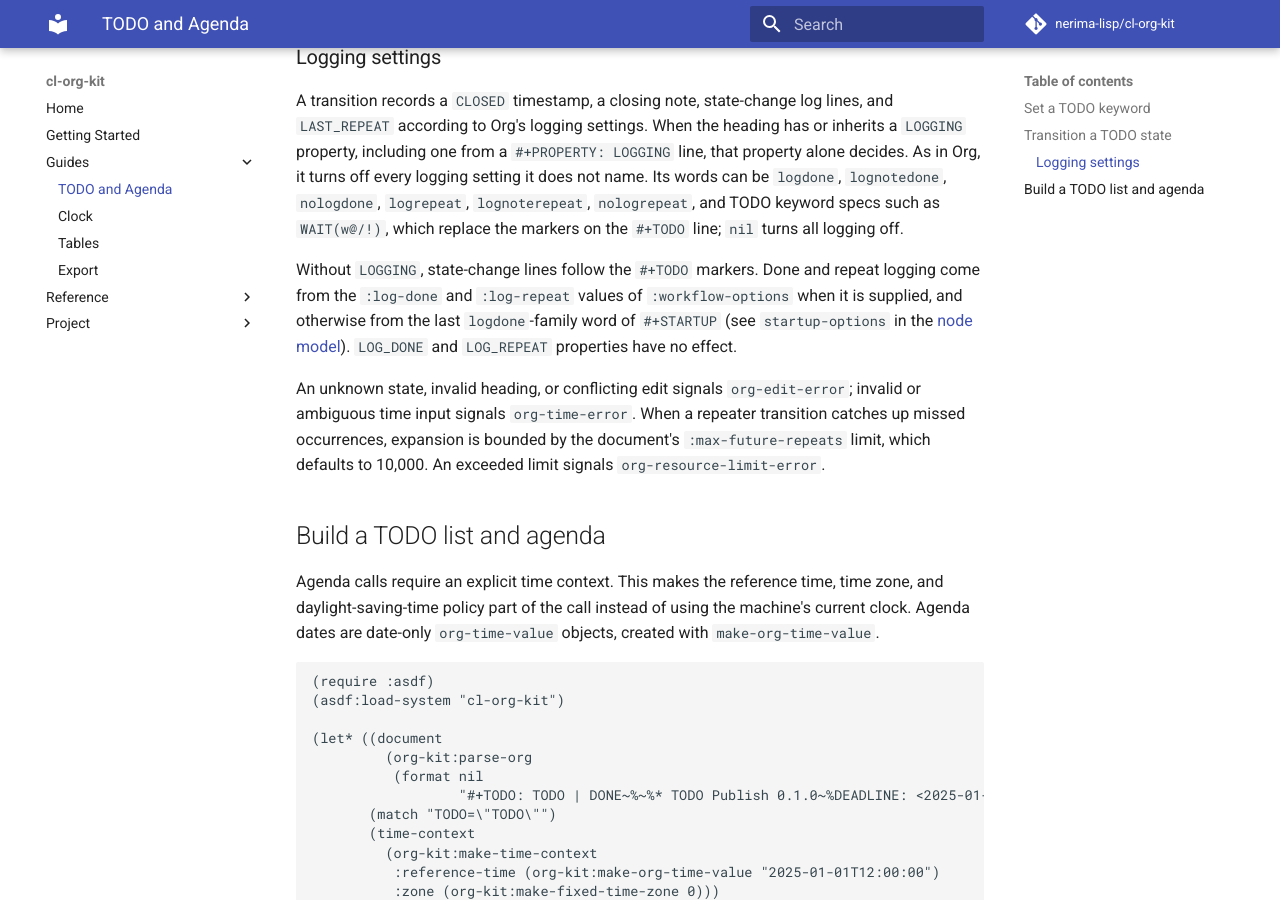
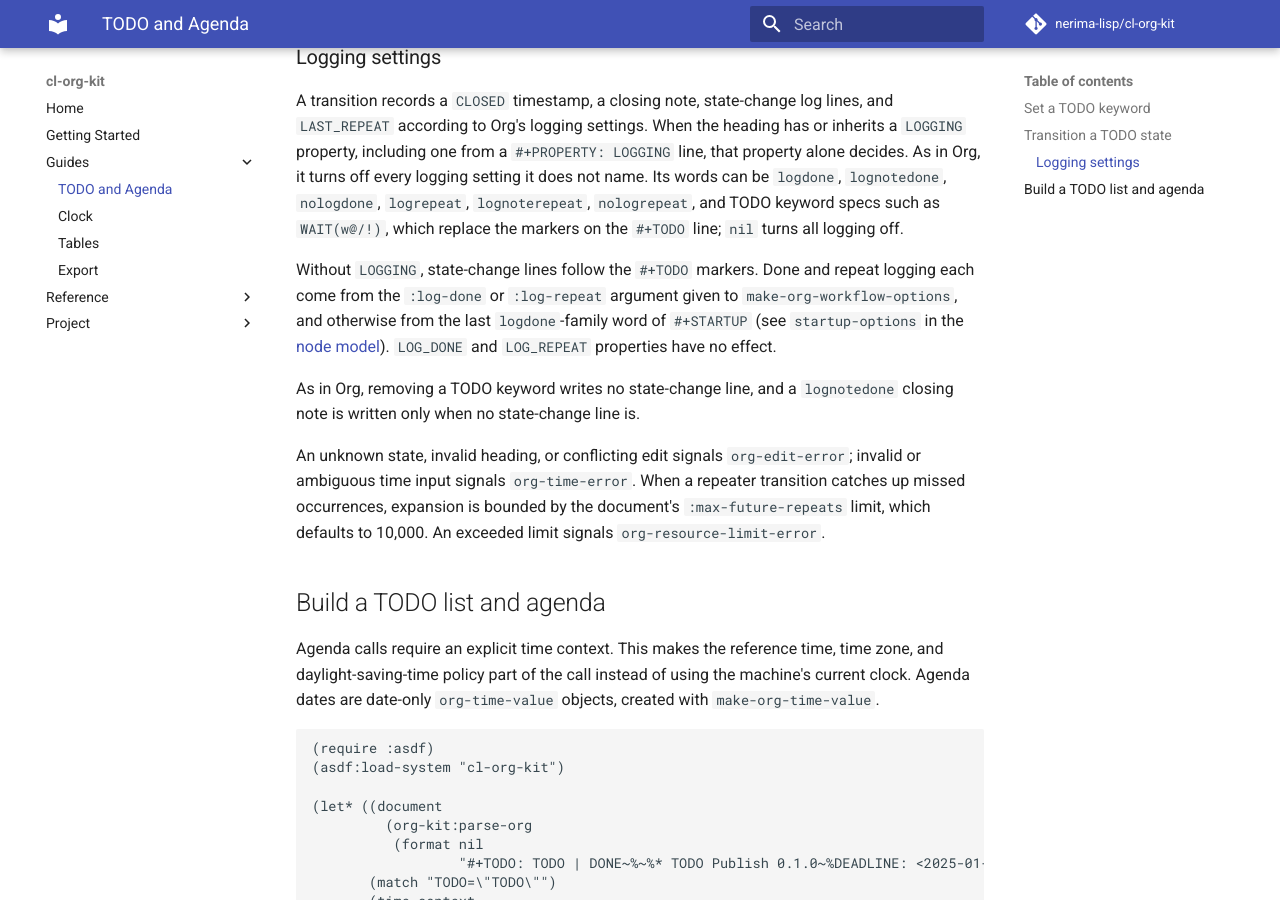
Before and after one commit to nerima-lisp/cl-org-kit, an MkDocs documentation site: the page built from docs/src/guides/todo-agenda.md, in a window 1280 px wide and 900 px high, scrolled down 1574 px. Built offline with MkDocs 1.6.1 and Material for MkDocs 9.7.7, drawn with Linux system fonts in a browser that asks for light colours; comment, search, counter and statistics services are not loaded.

Commit message:
fix(todo): align state logging with Org semantics
Preserve #+STARTUP logging when callers omit :log-done or :log-repeat. Match LOGGING TODO states case-sensitively, suppress state logs on removal, and avoid duplicate closing notes.

```diff
--- a/docs/src/guides/todo-agenda.md
+++ b/docs/src/guides/todo-agenda.md
@@ -84,11 +84,14 @@ TODO keyword specs such as `WAIT(w@/!)`, which replace the markers on the
 `#+TODO` line; `nil` turns all logging off.
 
 Without `LOGGING`, state-change lines follow the `#+TODO` markers. Done and
-repeat logging come from the `:log-done` and `:log-repeat` values of
-`:workflow-options` when it is supplied, and otherwise from the last
-`logdone`-family word of `#+STARTUP` (see `startup-options` in the
+repeat logging each come from the `:log-done` or `:log-repeat` argument given
+to `make-org-workflow-options`, and otherwise from the last `logdone`-family
+word of `#+STARTUP` (see `startup-options` in the
 [node model](../reference/node-model.md)). `LOG_DONE` and `LOG_REPEAT`
 properties have no effect.
+
+As in Org, removing a TODO keyword writes no state-change line, and a
+`lognotedone` closing note is written only when no state-change line is.
 
 An unknown state, invalid heading, or conflicting edit signals
 `org-edit-error`; invalid or ambiguous time input signals `org-time-error`.
```
Also changed, not shown: 2 other files.
